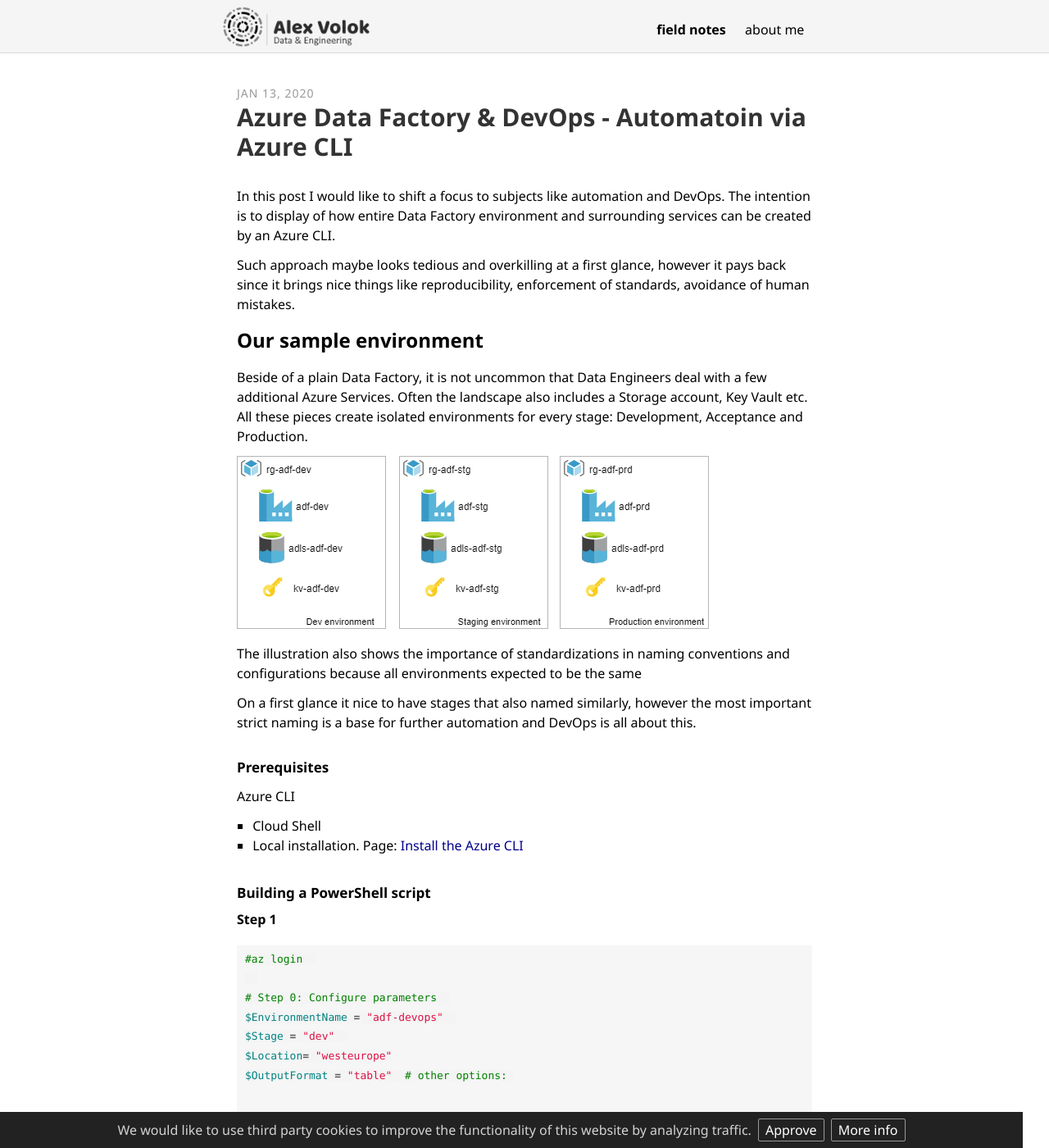
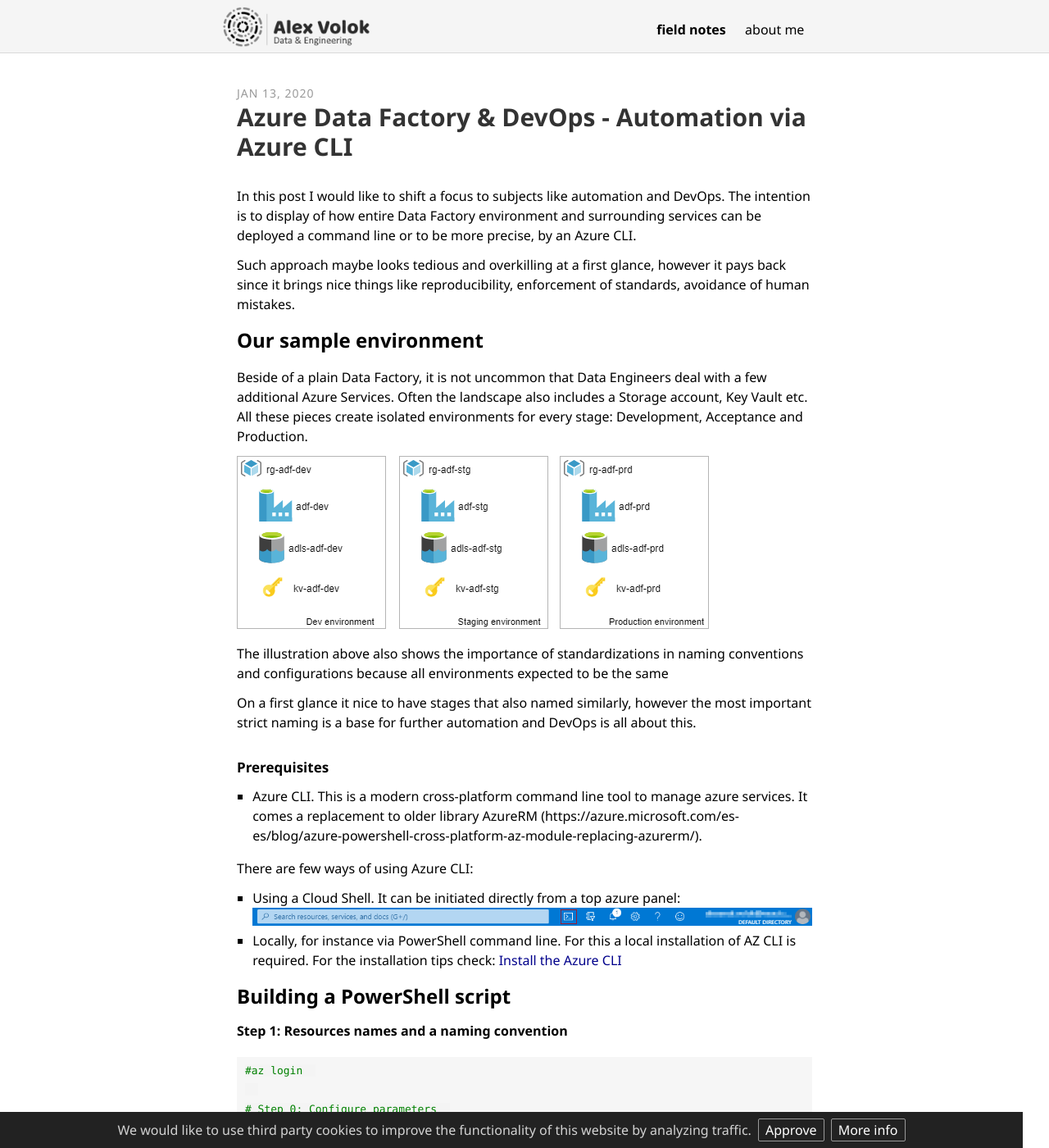
Before and after one commit to alexvolok/alexvolok.github.io, a Jekyll site: the page built from _posts/2020-01-13-adf-devops-generate-az-cli.md, in a window 1280 px wide and 1400 px high. Shown: the whole window at 82% size. Built offline with Jekyll 4.4.1, drawn with Linux system fonts in a browser that asks for light colours; some web fonts are replaced; some of the changed text lies outside the part shown.

Commit message:
another version

````diff
--- a/_posts/2020-01-13-adf-devops-generate-az-cli.md
+++ b/_posts/2020-01-13-adf-devops-generate-az-cli.md
@@ -1,20 +1,18 @@
 ---
 layout: post
-title: Azure Data Factory & DevOps - Automatoin via Azure CLI
-description: Azure Data Factory & DevOps - Automatoin via Azure CLI
+title: Azure Data Factory & DevOps - Automation via Azure CLI
+description: Azure Data Factory & DevOps - Automation via Azure CLI
 comments: true
-keywords: Azure Data Factory & DevOps - Automatoin via Azure CLI
+keywords: Azure Data Factory & DevOps - Automation via Azure CLI
 tags: [Azure]
 category: Dev
 published: true
 ---
 
 
-In this post I would like to shift a focus to subjects like automation and DevOps. The intention is to display of how entire Data Factory environment and surrounding services can be created by an Azure CLI.
+In this post I would like to shift a focus to subjects like automation and DevOps. The intention is to display of how entire Data Factory environment and surrounding services can be deployed a command line or to be more precise, by an Azure CLI.
 
 Such approach maybe looks tedious and overkilling at a first glance, however it pays back since it brings nice things like reproducibility, enforcement of standards, avoidance of human mistakes.
-
-
 
 
 ### Our sample environment
@@ -30,22 +28,26 @@
 <img src="/assets/images/posts/adf-cicd-p1/adf-devops-environments.png" alt="the roadmap" />
 
 
-The illustration also shows the importance of standardizations in naming conventions and configurations because all environments expected to be the same
+The illustration above also shows the importance of standardizations in naming conventions and configurations because all environments expected to be the same
 
 On a first glance it nice to have stages that also named similarly, however the most important strict naming is a base for further automation and DevOps is all about this.
 
 
 
 #### Prerequisites
-Azure CLI
- - Cloud Shell
- - Local installation. Page: [Install the Azure CLI](https://docs.microsoft.com/en-us/cli/azure/install-azure-cli?view=azure-cli-latest)
+ -	Azure CLI. This is a modern cross-platform command line tool to manage azure services. It comes a replacement to older library AzureRM (https://azure.microsoft.com/es-es/blog/azure-powershell-cross-platform-az-module-replacing-azurerm/).
+
+There are few ways of using Azure CLI:
+ -	Using a Cloud Shell. It can be initiated directly from a top azure panel:
+ <img src="/assets/images/posts/adf-cicd-p1/cloud-shell.png" alt="the roadmap" />
+ -	Locally, for instance via PowerShell command line. For this a local installation of AZ CLI is required. For the installation tips check: [Install the Azure CLI](https://docs.microsoft.com/en-us/cli/azure/install-azure-cli?view=azure-cli-latest)
 
 
-#### Building a PowerShell script
+
+### Building a PowerShell script
 
 
-##### Step 1
+##### Step 1: Resources names and a naming convention
 
 ```powershell
 #az login
@@ -65,11 +67,18 @@
 ```
 
 
-##### Step 2
+##### Step 2: Resource Group
 
 Create Resource Group
 
-##### Step 3
+##### Step 3: Key Vault
+
+##### Step 4: Storage Account
+
+##### Step 5: Data Factory
+
+##### Step 6: Final Script
+By gathering all parts together the final script:
 
 ```powershell
 #az login
````
Also changed, not shown: assets/images/posts/adf-cicd-p1/cloud-shell.png (added).
